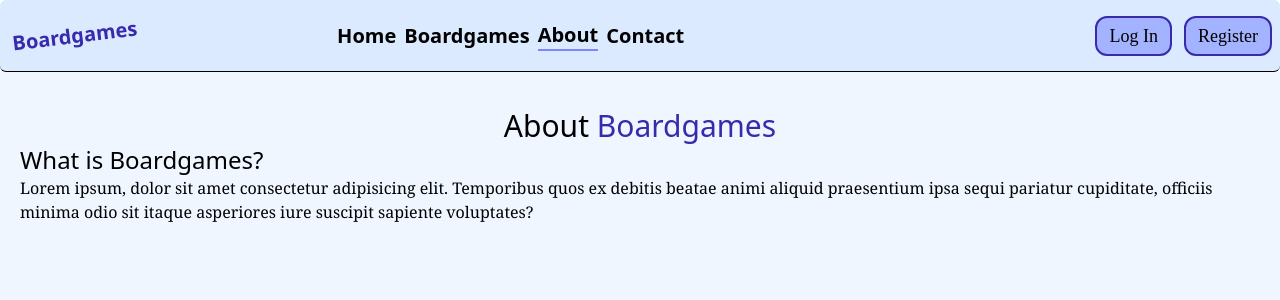
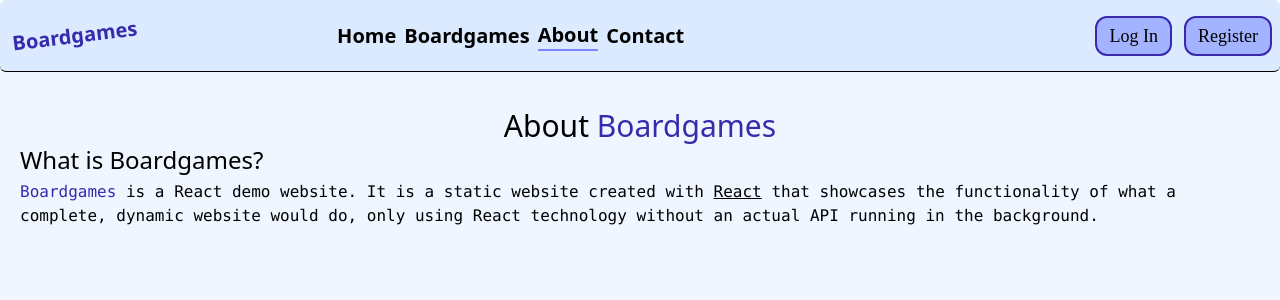
Before and after one commit to RRDiei/boardgames-test, a React (Vite) app: page /about in a window 1280 px wide. Shown: the top 300 px of the page. Built offline with nearby package versions, Linux system fonts and the light colour scheme; a web font is replaced by a local one.

Commit message:
Further refactor navlinks

```diff
--- a/src/components/NavLinks.jsx
+++ b/src/components/NavLinks.jsx
@@ -1,4 +1,4 @@
-import { SingleNavItem } from ".";
+import { NavLink } from "react-router";
 
 const NavLinks = () => {
   const navlinks = [
@@ -22,8 +22,20 @@ const NavLinks = () => {
 
   return (
     <div className="flex gap-2 items-center px-3 text-xl font-semibold">
-      {navlinks.map((navlink) => (
-        <SingleNavItem key={navlink.title} navlink={navlink} />
+      {navlinks.map((nl) => (
+        <NavLink
+          key={nl.title}
+          to={nl.link}
+          className={({ isActive, isPending }) =>
+            isPending
+              ? "nav-pending"
+              : isActive
+              ? "border-b-2 border-indigo-400"
+              : "hover:border-b-2 hover:border-indigo-200"
+          }
+        >
+          {nl.title}
+        </NavLink>
       ))}
     </div>
   );
--- a/src/components/SingleNavItem.jsx
+++ /dev/null
@@ -1,16 +0,0 @@
-import { NavLink } from "react-router";
-
-const SingleNavItem = ({ navlink: { link, title } }) => {
-  return (
-    <NavLink
-      to={link}
-      className={({ isActive, isPending }) =>
-        isPending ? "nav-pending" : isActive ? "nav-active" : "nav-inactive"
-      }
-    >
-      {title}
-    </NavLink>
-  );
-};
-
-export default SingleNavItem;
--- a/src/components/index.js
+++ b/src/components/index.js
@@ -2,4 +2,3 @@ export { default as BoardgameThumb } from "./BoardgameThumb";
 export { default as NavBar } from "./NavBar";
 export { default as NavLinks } from "./NavLinks";
 export { default as NavButtonsContainer } from "./NavButtonsContainer";
-export { default as SingleNavItem } from "./SingleNavItem";
--- a/src/index.css
+++ b/src/index.css
@@ -25,14 +25,6 @@
   pointer-events: none;
 }
 
-.nav-active {
-  @apply border-b-2 border-indigo-400;
-}
-
-.nav-inactive:hover {
-  @apply border-b-2 border-indigo-200;
-}
-
 .btn {
   @apply text-lg bg-indigo-300 px-3 py-1 rounded-xl border-indigo-800 border-2 font-[Fontdiner_Swanky] transition-colors;
 }
--- a/src/pages/About.jsx
+++ b/src/pages/About.jsx
@@ -6,11 +6,15 @@ const About = () => {
       </h2>
       <section className="w-full">
         <h3 className="text-2xl">What is Boardgames?</h3>
-        <p className="font-serif">
-          Lorem ipsum, dolor sit amet consectetur adipisicing elit. Temporibus
-          quos ex debitis beatae animi aliquid praesentium ipsa sequi pariatur
-          cupiditate, officiis minima odio sit itaque asperiores iure suscipit
-          sapiente voluptates?
+        <p className="font-mono mt-1">
+          <span className="text-indigo-800">Boardgames</span> is a React demo
+          website. It is a static website created with{" "}
+          <a className="underline" href="https://react.dev/">
+            React
+          </a>{" "}
+          that showcases the functionality of what a complete, dynamic website
+          would do, only using React technology without an actual API running in
+          the background.
         </p>
       </section>
     </div>
--- a/src/pages/Landing.jsx
+++ b/src/pages/Landing.jsx
@@ -11,7 +11,6 @@ const Landing = () => {
   const location = useLocation();
 
   const latest = threeLatest(boardgames);
-  console.log(latest);
 
   useEffect(() => {
     if (location.state?.showToast) {
```
